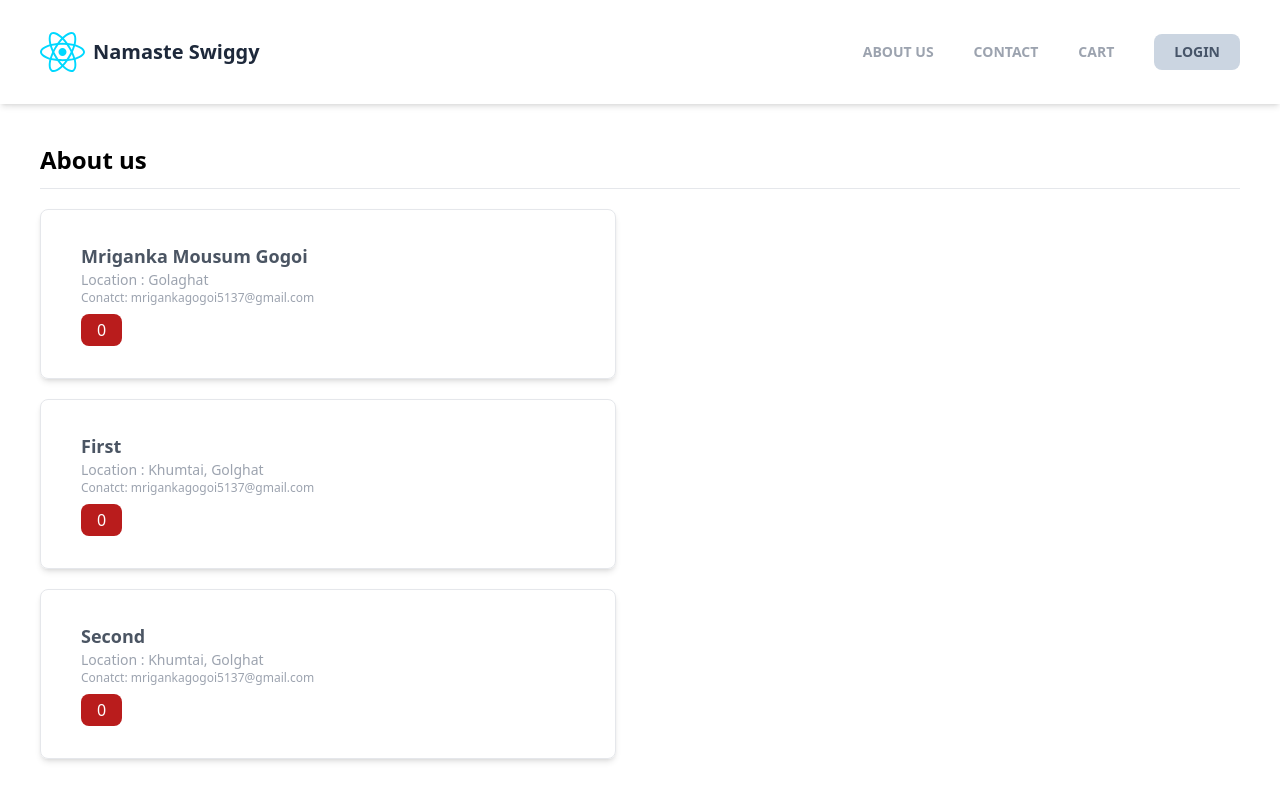
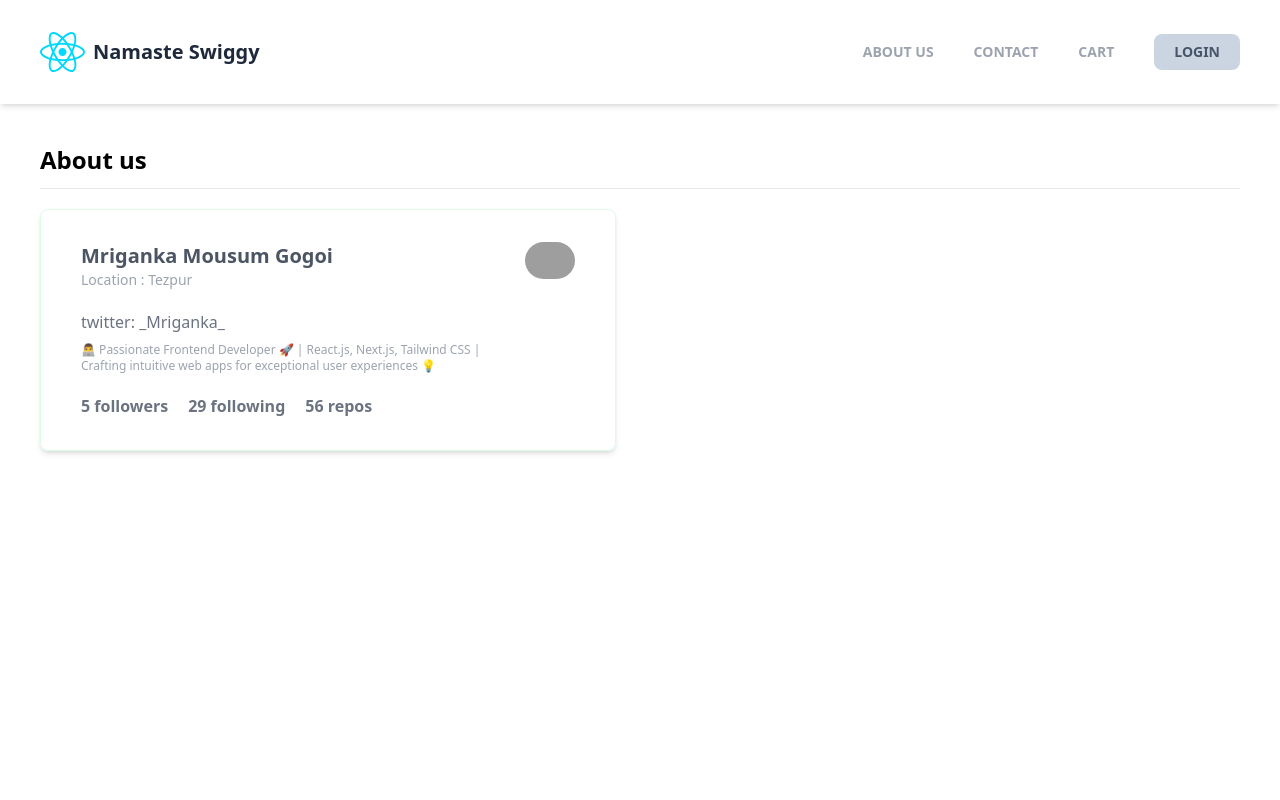
Before and after one commit to Mriganka5137/Namaste-React, a React (Vite) app in the folder namaste-zomato/: page /about in a window 1280 px wide. Built offline with nearby package versions, Linux system fonts and the light colour scheme; grey boxes are pictures that could not be loaded.

Commit message:
Github details card added

```diff
--- a/namaste-zomato/src/components/About.jsx
+++ b/namaste-zomato/src/components/About.jsx
@@ -1,4 +1,4 @@
-import UserCard from "./UserCard";
+// import UserCard from "./UserCard";
 import UserCardClass from "./UserCardClass";
 import React from "react";
 
@@ -18,9 +18,8 @@
       <div className="px-10 py-5 pt-36">
         <h1 className="mb-3 text-2xl font-semibold">About us</h1>
         <hr />
-        <UserCard />
-        <UserCardClass name="First" location="Khumtai, Golghat" />
-        <UserCardClass name="Second" location="Khumtai, Golghat" />
+        {/* <UserCard /> */}
+        <UserCardClass />
       </div>
     );
   }
--- a/namaste-zomato/src/components/RestaurantCard.jsx
+++ b/namaste-zomato/src/components/RestaurantCard.jsx
@@ -7,8 +7,11 @@
   // console.log(resData);
   // console.log("in Restaurant card");
   return (
-    <Link to={`/restaurant/${id}`}>
-      <div className="max-md:w-full max-md:justify-center w-[250px] flex flex-col  p-5 mt-10 transition-all rounded-lg shadow-md cursor-pointer  hover:shadow-xl ease-in-out">
+    <Link
+      to={`/restaurant/${id}`}
+      className="max-md:w-full max-md:justify-center w-[250px] flex flex-col  p-5 mt-10 transition-all rounded-lg shadow-md cursor-pointer  hover:shadow-xl ease-in-out border border-green-100"
+    >
+      <div>
         <div className=" p-1 max-h-[200px]">
           <img
             src={`${CDN_URL}${cloudinaryImageId}`}
--- a/namaste-zomato/src/components/UserCardClass.jsx
+++ b/namaste-zomato/src/components/UserCardClass.jsx
@@ -1,41 +1,70 @@
 import React from "react";
+import githubData from "../utils/githubData";
+import { Link } from "react-router-dom";
 class UserCardClass extends React.Component {
   constructor(props) {
     super(props);
     this.state = {
-      count: 0,
+      userInfo: {
+        name: "Dummy",
+        location: "abc",
+        avatar_url: "",
+        bio: "xyz",
+        twitter_username: "xyz",
+        followers: 0,
+        following: 0,
+        public_repos: 0,
+      },
     };
-    console.log(this.props.name + "Child Constructor");
   }
 
-  componentDidMount() {
-    console.log(this.props.name + "Child Component did Mount ");
+  async componentDidMount() {
+    // const res = await fetch("https://api.github.com/users/Mriganka5137");
+
+    // const data = await res.json();
+
+    this.setState({
+      userInfo: githubData,
+    });
   }
 
   render() {
-    console.log(this.props.name + "Child Render");
-    const { name, location } = this.props;
-    const { count } = this.state;
+    const {
+      name,
+      location,
+      avatar_url,
+      bio,
+      twitter_username,
+      followers,
+      following,
+      public_repos,
+    } = this.state.userInfo;
     return (
-      <div className="max-w-xl px-10 py-8 mt-5 border rounded-lg shadow-md">
-        <h2 className="text-lg font-semibold text-gray-600">{name}</h2>
-        <h3 className="text-sm text-gray-400">Location : {location}</h3>
-        <p className="text-xs text-gray-400">
-          Conatct: mrigankagogoi5137@gmail.com
-        </p>
-        <button
-          className="px-4 py-1 mt-2 text-white bg-red-700 rounded-lg"
-          onClick={() => {
-            // this.state.count += 1;
-            // NEVER UPDATE STATE VARIABLE DIRECTLY
-            this.setState({
-              count: this.state.count + 1,
-            });
-          }}
-        >
-          {count}
-        </button>
-      </div>
+      <Link
+        to="https://github.com/Mriganka5137/"
+        className="flex justify-between max-w-xl px-10 py-8 mt-5 border border-green-100 rounded-lg shadow-md hover:shadow-lg"
+      >
+        <div>
+          <h2 className="text-xl font-semibold text-gray-600 ">{name}</h2>
+          <h3 className="text-sm text-gray-400">Location : {location}</h3>
+          <h2 className="mt-5 text-gray-500">twitter: {twitter_username}</h2>
+          <p className="max-w-md mt-2 text-xs text-gray-400">{bio}</p>
+          <div className="flex gap-5 mt-5 font-semibold text-gray-500">
+            <p>{followers} followers</p>
+            <p>{following} following</p>
+            <p>{public_repos} repos</p>
+          </div>
+        </div>
+        <div>
+          <img
+            src={avatar_url}
+            alt="profile"
+            width={50}
+            height={50}
+            className="rounded-full "
+          />
+        </div>
+      </Link>
     );
   }
 }
--- /dev/null
+++ b/namaste-zomato/src/utils/githubData.js
@@ -0,0 +1,39 @@
+export const githubData = {
+  login: "Mriganka5137",
+  id: 105497106,
+  node_id: "U_kgDOBknCEg",
+  avatar_url: "https://avatars.githubusercontent.com/u/105497106?v=4",
+  gravatar_id: "",
+  url: "https://api.github.com/users/Mriganka5137",
+  html_url: "https://github.com/Mriganka5137",
+  followers_url: "https://api.github.com/users/Mriganka5137/followers",
+  following_url:
+    "https://api.github.com/users/Mriganka5137/following{/other_user}",
+  gists_url: "https://api.github.com/users/Mriganka5137/gists{/gist_id}",
+  starred_url:
+    "https://api.github.com/users/Mriganka5137/starred{/owner}{/repo}",
+  subscriptions_url: "https://api.github.com/users/Mriganka5137/subscriptions",
+  organizations_url: "https://api.github.com/users/Mriganka5137/orgs",
+  repos_url: "https://api.github.com/users/Mriganka5137/repos",
+  events_url: "https://api.github.com/users/Mriganka5137/events{/privacy}",
+  received_events_url:
+    "https://api.github.com/users/Mriganka5137/received_events",
+  type: "User",
+  site_admin: false,
+  name: "Mriganka Mousum Gogoi",
+  company: null,
+  blog: "",
+  location: "Tezpur",
+  email: null,
+  hireable: null,
+  bio: "👨‍💻 Passionate Frontend Developer 🚀 | React.js, Next.js, Tailwind CSS | Crafting intuitive web apps for exceptional user experiences 💡",
+  twitter_username: "_Mriganka_",
+  public_repos: 56,
+  public_gists: 0,
+  followers: 5,
+  following: 29,
+  created_at: "2022-05-13T12:13:07Z",
+  updated_at: "2023-10-27T05:29:07Z",
+};
+
+export default githubData;
```
Also changed, not shown: 1 other file (tests, documents, lock files or other folders).
